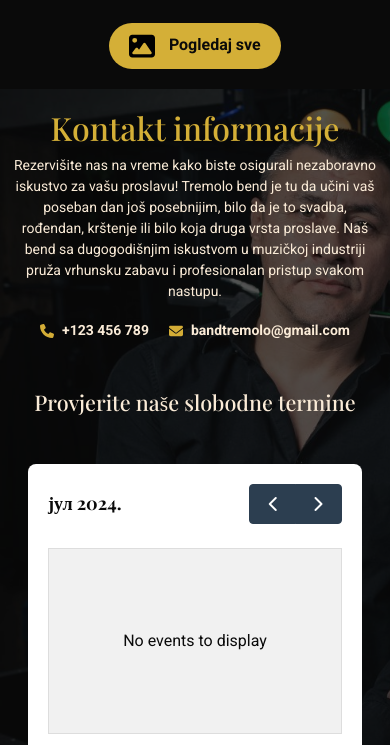
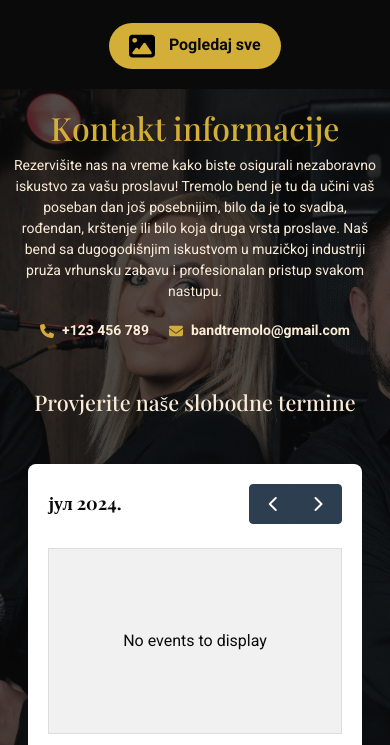
Before and after one commit to 21djordje/Nemanja, a plain HTML site: page index.html in a window 390 px wide. Shown: the part 3130-3875 px from the top of the page. Drawn offline with nearby package versions, Linux system fonts and the light colour scheme; some packages are replaced by stand-ins of ours; no server answers; a script that the page names is missing; a web font is replaced by a local one.

Commit message:
update style.css

```diff
--- a/style.css
+++ b/style.css
@@ -731,6 +731,9 @@ footer .social-icons img:hover {
   .clan-slika {
     height: 200px;
   }
+  .rezervacija-section {
+    background-position: center;
+  }
 }
 
 @media (max-width: 767.98px) {
```
